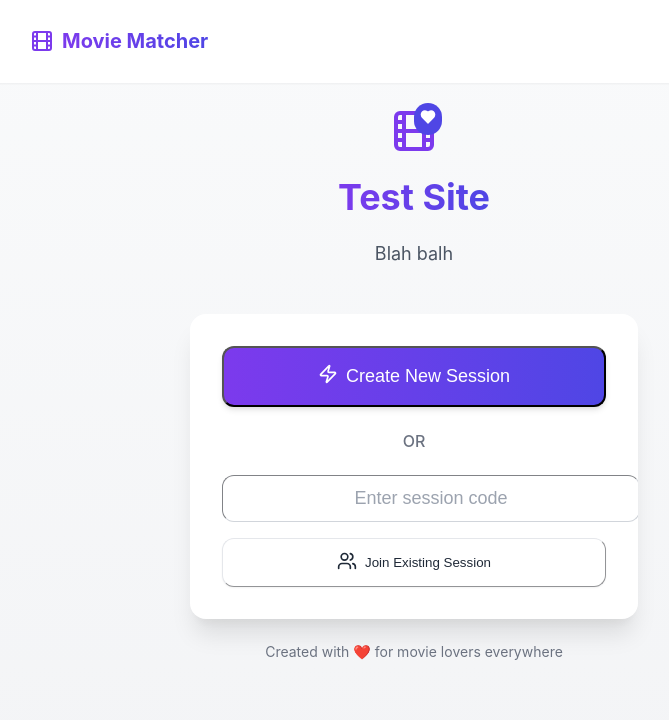
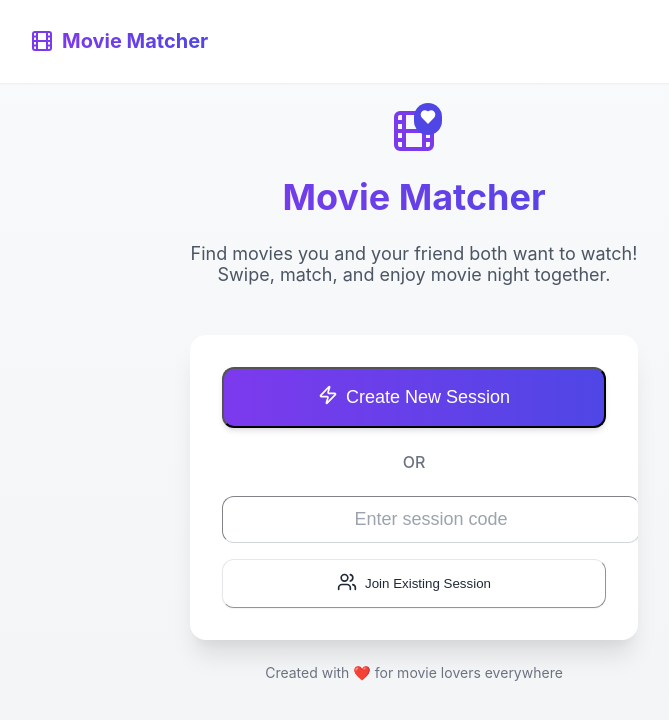
Before and after one commit to lancscode/movie-matcher, a React (Create React App) app: page / in a window 1280 px wide. Shown: the top 720 px of the page, without its empty margins (226-895 px from the left). Built offline with nearby package versions, Linux system fonts and the light colour scheme.

Commit message:
All Working! :)

```diff
--- a/src/App.js
+++ b/src/App.js
@@ -610,10 +610,10 @@ export default function MovieMatcher() {
           </div>
         </div>
         <h1 className="text-4xl font-bold bg-gradient-to-r from-purple-600 to-indigo-600 bg-clip-text text-transparent">
-          Test Site
+          Movie Matcher
         </h1>
         <p className="text-gray-600 max-w-md mx-auto text-lg">
-          Blah balh
+          Find movies you and your friend both want to watch! Swipe, match, and enjoy movie night together.
         </p>
       </div>
 
```
